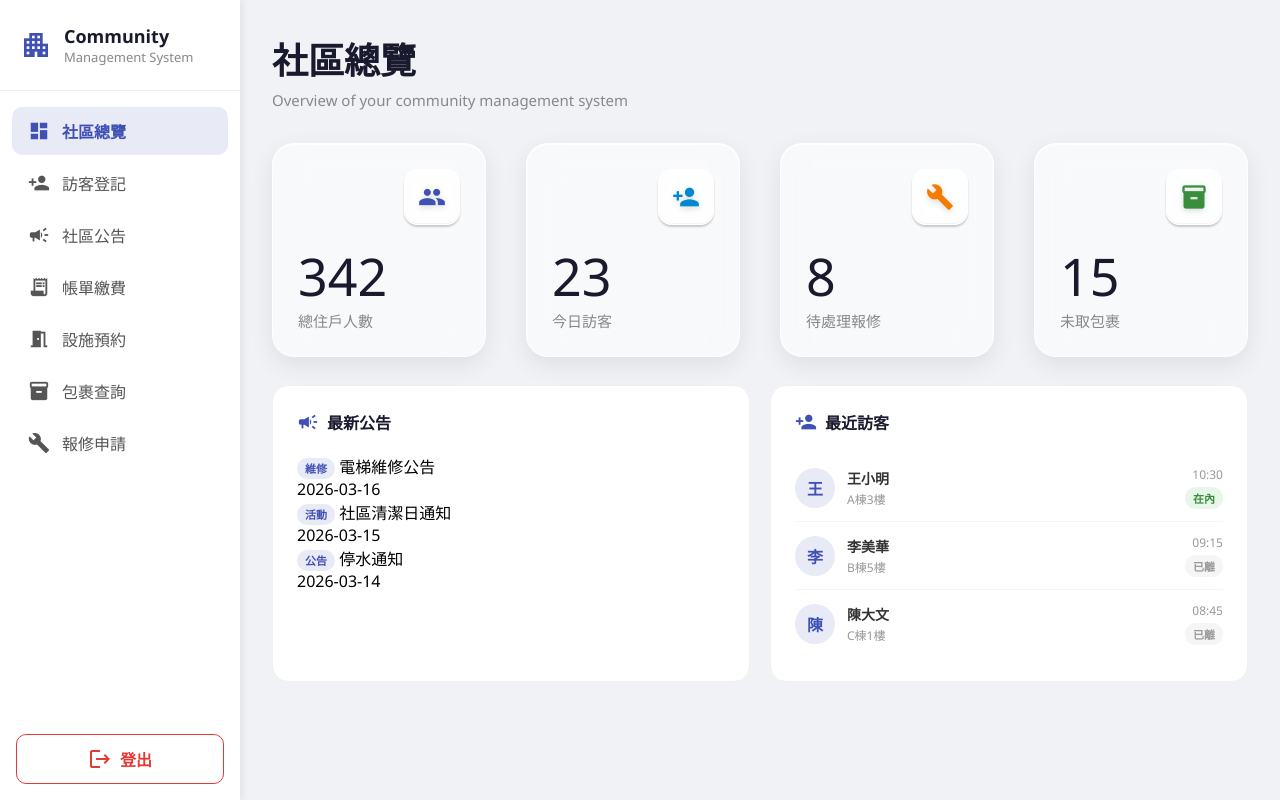
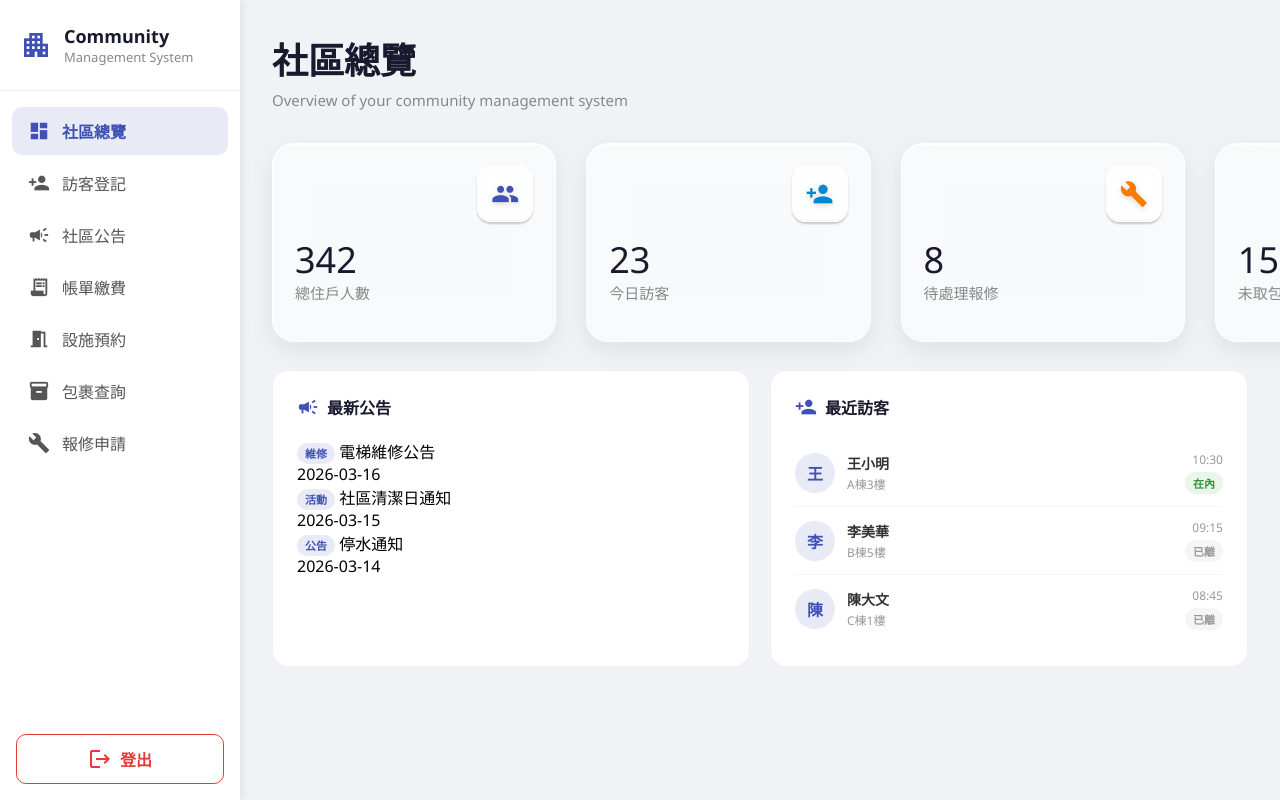
Before and after one commit to starloli/I-community-frontend, an Angular app: page /dashboard in a window 1280 px wide. Built offline with nearby package versions, Linux system fonts and the light colour scheme.

Commit message:
feat: 完成社區總覽頁面，調整卡片樣式

```diff
--- a/angular.json
+++ b/angular.json
@@ -17,7 +17,7 @@
         "build": {
           "builder": "@angular-devkit/build-angular:application",
           "options": {
-            "outputPath": "dist/community-frontend",
+            "outputPath": "dist/i-community-frontend",
             "index": "src/index.html",
             "browser": "src/main.ts",
             "polyfills": [
--- a/src/app/pages/dashboard/dashboard.component.html
+++ b/src/app/pages/dashboard/dashboard.component.html
@@ -6,23 +6,25 @@
   </div>
 
   <!-- 統計卡片區塊:用@for 把 status 陣列的每筆資料渲染成一張卡片  -->
-  <div class="stats-grid">
-    @for (stat of stats; track stat.label) {
+<div class="stats-grid">
+  @for (stat of stats; track stat.label) {
     <div class="stat-card">
-      <!-- icon 在右上角 -->
+      <!-- icon 在左上角 -->
       <div class="stat-top">
         <div class="stat-icon" [style.background]="stat.bg">
           <mat-icon [style.color]="stat.color">{{ stat.icon }}</mat-icon>
         </div>
       </div>
-      <!-- 數字和標籤在下方 -->
+      <!-- label 和 value 在 icon 下面 -->
       <div class="stat-info">
         <span class="stat-value">{{ stat.value }}</span>
         <span class="stat-label">{{ stat.label }}</span>
       </div>
+      <!-- 預留空間給之後新增功能，例如趨勢箭頭、比較數據等 -->
+      <div class="stat-extra"></div>
     </div>
-    }
-  </div>
+  }
+</div>
 
   <!-- 下方兩欄: 公告 + 訪客 -->
   <div class="bottom-grid">
--- a/src/app/pages/dashboard/dashboard.component.scss
+++ b/src/app/pages/dashboard/dashboard.component.scss
@@ -25,7 +25,7 @@
 .stats-grid {
   display: grid;
   grid-template-columns: repeat(4, 1fr);
-  gap: 40px;
+  gap: 30px;
   margin-bottom: 28px;
 }
 
@@ -37,9 +37,10 @@
   backdrop-filter: blur(16px);
   -webkit-backdrop-filter: blur(16px);
   border-radius: 22px;
-  padding: 25px;
+  padding: 22px;
   display: flex;
   flex-direction: column;
+
   gap: 16px;
   // 白色亮邊框
   border: 1px solid rgba(255, 255, 255, 0.8);
@@ -47,7 +48,7 @@
     0 8px 24px rgba(0, 0, 0, 0.08),
     inset 0 1px 0 rgba(255, 255, 255, 1);
   transition: box-shadow 0.2s;
-  aspect-ratio: 1 / 1;
+  aspect-ratio: 1 / 0.7;
 
   &:hover {
     box-shadow:
@@ -82,14 +83,16 @@
 }
 .stat-top {
   display: flex;
-  justify-content: flex-end; // icon 推到右邊
+  justify-content: flex-end; // icon 靠右
+  width: 100%;
 }
 
 .stat-info {
   display: flex;
   flex-direction: column;
-  gap: 8px;
-  margin-top: auto;
+  gap: 4px;
+  margin-top: 4px;
+  justify-content: flex-end;
 }
 
 .stat-label {
@@ -100,12 +103,11 @@
 
 // 統計數字放大顯示
 .stat-value {
-  font-size: 52px;
+  font-size: 36px;
   font-weight: 400;
   color: #1a1a2e;
   line-height: 1;
 }
-
 
 
 // ===== 下方兩欄 =====
```
